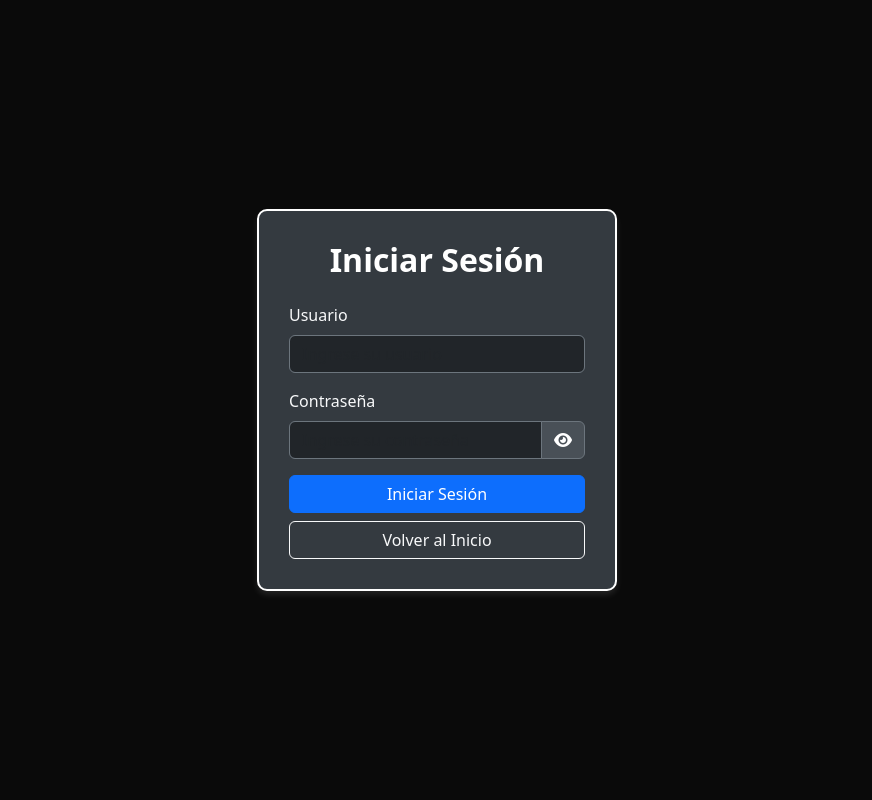
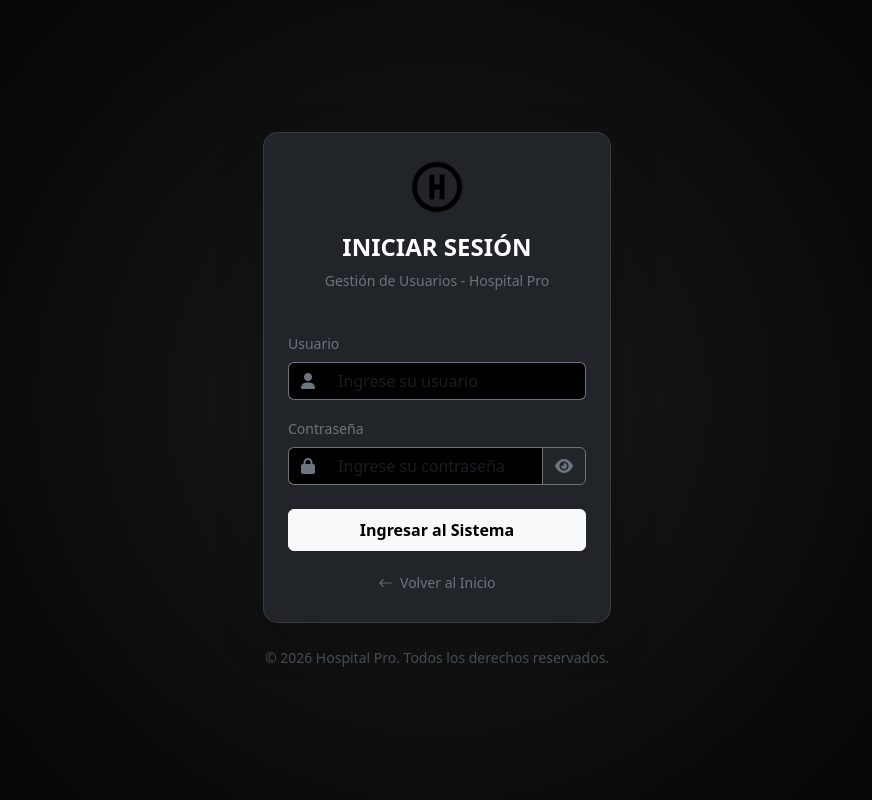
Before and after one commit to Zack-Xd/hospital_pro, a PHP site: page /pages/login.php in a window 1280 px wide. Shown: the whole page, without its empty margins (203-1075 px from the left). Run offline with PHP 8.4, Linux system fonts and the light colour scheme; some libraries are stand-ins or nearby versions.

Commit message:
Mejoras en el login

```diff
--- a/asset/css/login.css
+++ b/asset/css/login.css
@@ -1,73 +1,61 @@
+/* Fondo con degradado radial estático */
 body {
-    min-height: 100vh;
-    display: flex;
-    align-items: center;
-    justify-content: center;
+    background: radial-gradient(circle at center, #1a1a1a 0%, #000000 100%) no-repeat center center fixed;
+    background-size: cover;
 }
 
-.login-container {
-    width: 100%;
-    max-width: 400px;
-    padding: 20px;
+/* Efecto para la tarjeta de login */
+.login-card {
+    border-radius: 15px;
+    border: 1px solid rgba(255, 255, 255, 0.1) !important;
 }
 
-.login-form {
-    background-color: #343a40;
-    border: 2px solid #ffffff;
-    border-radius: 10px;
-    padding: 30px;
-    box-shadow: 0 4px 6px rgba(255, 255, 255, 0.1);
+/* Estilización de los inputs para que se vean modernos */
+.custom-input:focus {
+    background-color: #000 !important;
+    border-color: #ffffff !important;
+    color: white !important;
+    box-shadow: 0 0 8px rgba(255, 255, 255, 0.1);
 }
 
-.login-form h2 {
-    color: #ffffff;
-    font-weight: bold;
+/* Quitar el borde azul por defecto de Bootstrap en los input-group-text */
+.input-group-text {
+    border-right: none !important;
 }
 
-.form-control:focus {
-    background-color: #495057;
-    color: #ffffff;
-    border-color: #ffffff;
-    box-shadow: 0 0 0 0.2rem rgba(255, 255, 255, 0.25);
+.custom-input {
+    border-left: none !important;
 }
 
-.btn-primary {
-    background-color: #007bff;
-    border-color: #007bff;
+#B-icon:hover {
+    background-color: #e0e0e0;
+    box-shadow: 0 4px 15px rgba(255, 255, 255, 0.1);
 }
 
-.btn-primary:hover {
-    background-color: #0056b3;
-    border-color: #004085;
+/* Botón principal */
+#loginButton {
+    transition: all 0.3s ease;
 }
 
-.btn-secondary {
-    background-color: #6c757d;
-    border-color: #6c757d;
+#loginButton:hover {
+    background-color: #e0e0e0;
+    transform: translateY(-2px);
+    box-shadow: 0 4px 15px rgba(255, 255, 255, 0.1);
 }
 
-.btn-secondary:hover {
-    background-color: #545b62;
-    border-color: #4e555b;
+/* Animación sutil de entrada */
+.container {
+    animation: fadeIn 0.8s ease-out;
 }
 
-.btn-outline-light {
-    color: #ffffff;
-    border-color: #ffffff;
+@keyframes fadeIn {
+    from {
+        opacity: 0;
+        transform: translateY(10px);
+    }
+
+    to {
+        opacity: 1;
+        transform: translateY(0);
+    }
 }
-
-.btn-outline-light:hover {
-    background-color: #ffffff;
-    color: #000000;
-}
-
-.input-group .btn {
-    background-color: #495057;
-    border-color: #6c757d;
-    color: #ffffff;
-}
-
-.input-group .btn:hover {
-    background-color: #6c757d;
-    border-color: #495057;
-}
--- a/asset/js/login.js
+++ b/asset/js/login.js
@@ -1,5 +1,25 @@
 //se captura el boton
 const ingresar = document.getElementById('loginButton');
+//se captura el boton del icono de la contraseña
+const Bicon = document.getElementById('B-icon');
+//con esta funcion, cuando haga click al icono se mostrara la contraseña
+Bicon.addEventListener('click', function () {
+
+    const icon = document.getElementById('eyeIcon');
+    const password = document.getElementById('password');
+
+    if (password.type == 'password' && icon.classList.contains('fa-eye')) {
+
+        password.type = 'text';
+        icon.classList.replace("fa-eye", "fa-eye-slash");
+
+    } else {
+
+        password.type = 'password';
+        icon.classList.replace("fa-eye-slash", "fa-eye");
+
+    }
+});
 //si si ejecuta el evento click en el boton, ejecuta una funcion
 ingresar.addEventListener('click', function () {
     //se capturan los inputs del login y se guardan en constantes
@@ -34,7 +54,7 @@ ingresar.addEventListener('click', function () {
                 Swal.fire({
                     icon: "error",
                     title: data.message,
-                    text: 'Error',
+                    text: '!',
                     theme: 'dark',
                     timer: 1500,
                     showConfirmButton: false,
--- a/index.php
+++ b/index.php
@@ -15,7 +15,6 @@
     <nav class="navbar navbar-expand-lg navbar-dark bg-dark border-bottom border-secondary sticky-top">
         <div class="container">
             <a class="navbar-brand d-flex align-items-center" href="#">
-                <img src="asset/img/HIcon.webp" alt="Logo" width="40" height="40" class="me-2">
                 <span class="fw-bold tracking-tight">HOSPITAL <span class="text-secondary">PRO</span></span>
             </a>
             <button class="navbar-toggler" type="button" data-bs-toggle="collapse" data-bs-target="#navbarNav">
@@ -50,7 +49,7 @@
                     </div>
                 </div>
                 <div class="col-lg-5 d-none d-lg-block text-center">
-                    <i class="bi bi-shield-lock-fill text-secondary" style="font-size: 10rem; opacity: 0.5;"></i>
+                    <img src="asset/img/HIcon.webp" alt="Logo" style="font-size: 10rem; opacity: 0.5;" class="me-2">
                 </div>
             </div>
         </div>
--- a/model/modelLogin.php
+++ b/model/modelLogin.php
@@ -6,9 +6,8 @@ $db = new db();
 $pdo = $db->conexion();
 
 function login($pdo, $username, $password){
-    $stmt = $pdo->prepare('CALL sp_login(?, ?)');
+    $stmt = $pdo->prepare('CALL sp_login(?)');
     $stmt->bindParam(1, $username, PDO::PARAM_STR);
-    $stmt->bindParam(2, $password, PDO::PARAM_STR);
 
     try {
         $stmt->execute();
--- a/pages/login.php
+++ b/pages/login.php
@@ -1,55 +1,81 @@
 <?php
-
 if (session_status() == PHP_SESSION_NONE) {
     session_start();
 }
-
 if (empty($_SESSION['csrf_token'])) {
     $_SESSION['csrf_token'] = bin2hex(random_bytes(32));
 }
-
 $token = $_SESSION['csrf_token'];
-
 ?>
 <!DOCTYPE html>
 <html lang="es">
 <head>
     <meta charset="UTF-8">
     <meta name="viewport" content="width=device-width, initial-scale=1.0">
-    <link rel="stylesheet" href="../asset/css/index.css">
+    <link href="https://cdn.jsdelivr.net/npm/bootstrap@5.3.2/dist/css/bootstrap.min.css" rel="stylesheet">
+    <link rel="stylesheet" href="https://cdn.jsdelivr.net/npm/bootstrap-icons@1.11.3/font/bootstrap-icons.min.css">
+    <link rel="stylesheet" href="https://cdnjs.cloudflare.com/ajax/libs/font-awesome/6.0.0/css/all.min.css">
     <link rel="stylesheet" href="../asset/css/login.css">
-    <link rel="stylesheet" href="https://cdn.jsdelivr.net/npm/bootstrap@5.3.8/dist/css/bootstrap.min.css">
-    <link rel="stylesheet" href="https://cdnjs.cloudflare.com/ajax/libs/font-awesome/6.0.0/css/all.min.css">
-    <title>Iniciar Sesión - Hospital Pro</title>
+    <title>Hospital Pro | Acceso al Sistema</title>
 </head>
-<body>
-    <div class="login-container">
-        <div class="login-form">
-            <h2 class="text-center text-white mb-4">Iniciar Sesión</h2>
-            <div id="loginForm">
-                <div class="mb-3">
-                    <input type="hidden" name="csrf_token" id="csrf_token" value="<?php echo htmlspecialchars($token); ?>">
-                    <label for="username" class="form-label text-light">Usuario</label>
-                    <input type="text" class="form-control bg-dark text-white border-secondary" id="username" placeholder="Ingrese su usuario" required>
+<body class="bg-black text-white">
+
+    <div class="container d-flex justify-content-center align-items-center min-vh-100">
+        <div class="row w-100 justify-content-center">
+            <div class="col-md-5 col-lg-4">
+
+                <div class="card bg-dark border-secondary shadow-lg p-4 login-card">
+                    <div class="text-center mb-4">
+                        <img src="../asset/img/HIcon.webp" alt="Logo" width="60" class="mb-3">
+                        <h2 class="fw-bold h4 text-white">INICIAR SESIÓN</h2>
+                        <p class="text-secondary small">Gestión de Usuarios - Hospital Pro</p>
+                    </div>
+
+                    <form id="loginForm">
+                        <input type="hidden" name="csrf_token" id="csrf_token" value="<?php echo htmlspecialchars($token); ?>">
+
+                        <div class="mb-3">
+                            <label for="username" class="form-label small text-secondary">Usuario</label>
+                            <div class="input-group border-secondary">
+                                <span class="input-group-text bg-black border-secondary text-secondary">
+                                    <i class="fas fa-user"></i>
+                                </span>
+                                <input type="text" class="form-control bg-black text-white border-secondary custom-input" id="username" placeholder="Ingrese su usuario" required>
+                            </div>
+                        </div>
+
+                        <div class="mb-4">
+                            <label for="password" class="form-label small text-secondary">Contraseña</label>
+                            <div class="input-group border-secondary">
+                                <span class="input-group-text bg-black border-secondary text-secondary">
+                                    <i class="fas fa-lock"></i>
+                                </span>
+                                <input type="password" class="form-control bg-black text-white border-secondary custom-input" id="password" placeholder="Ingrese su contraseña" required>
+                                <button class="btn btn-outline-secondary border-secondary" type="button" id="B-icon">
+                                    <i class="fas fa-eye text-secondary" id="eyeIcon"></i>
+                                </button>
+                            </div>
+                        </div>
+
+                        <div class="d-grid gap-2">
+                            <button type="button" id="loginButton" class="btn btn-light fw-bold py-2">Ingresar al Sistema</button>
+                            <a href="../index.php" class="btn btn-link btn-sm text-secondary text-decoration-none mt-2">
+                                <i class="bi bi-arrow-left me-1"></i> Volver al Inicio
+                            </a>
+                        </div>
+                    </form>
                 </div>
-                <div class="mb-3">
-                    <label for="password" class="form-label text-light">Contraseña</label>
-                    <div class="input-group">
-                        <input type="password" class="form-control bg-dark text-white border-secondary" id="password" placeholder="Ingrese su contraseña" required>
-                        <button class="btn btn-outline-secondary" type="button" id="togglePassword">
-                            <i class="fas fa-eye" id="eyeIcon"></i>
-                        </button>
-                    </div>
-                </div>
-                <div class="d-grid gap-2">
-                    <button type="button" id="loginButton" class="btn btn-primary">Iniciar Sesión</button>
-                    <a href="../index.php" class="btn btn-outline-light">Volver al Inicio</a>
-                </div>
+
+                <p class="text-center text-secondary mt-4 mb-0 small" style="opacity: 0.6;">
+                    &copy; 2026 Hospital Pro. Todos los derechos reservados.
+                </p>
+
             </div>
         </div>
     </div>
-    <script src="https://cdn.jsdelivr.net/npm/bootstrap@5.3.8/dist/js/bootstrap.bundle.min.js"></script>
+
+    <script src="https://cdn.jsdelivr.net/npm/bootstrap@5.3.2/dist/js/bootstrap.bundle.min.js"></script>
+    <script src="https://cdn.jsdelivr.net/npm/sweetalert2@11"></script>
     <script src="../asset/js/login.js"></script>
-    <script src="https://cdn.jsdelivr.net/npm/sweetalert2@11"></script>
 </body>
 </html>
```
Also changed, not shown: controller/controllerLogin.php (+15 -1 lines), model/SQLmodel.php (added), view/dashboardAd.php (added), view/estadisticas.php (added), view/reportes.php (added), view/usuarios.php (added).
